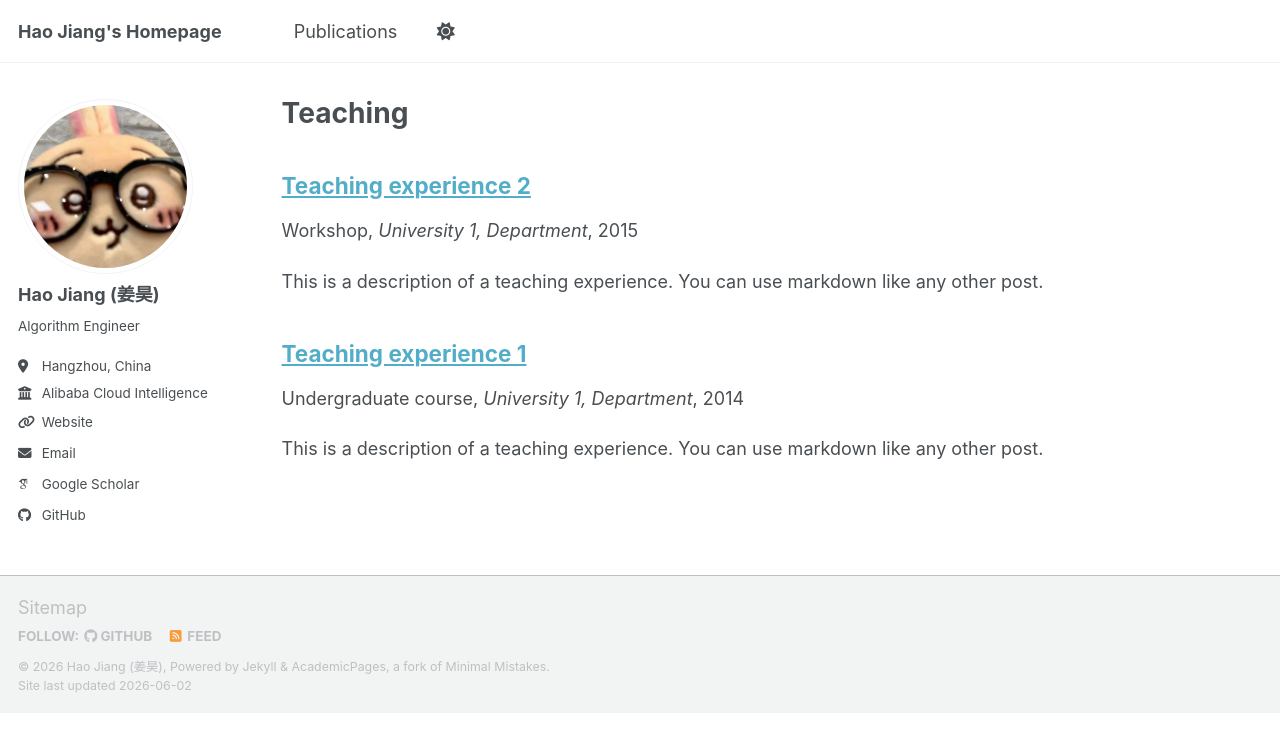
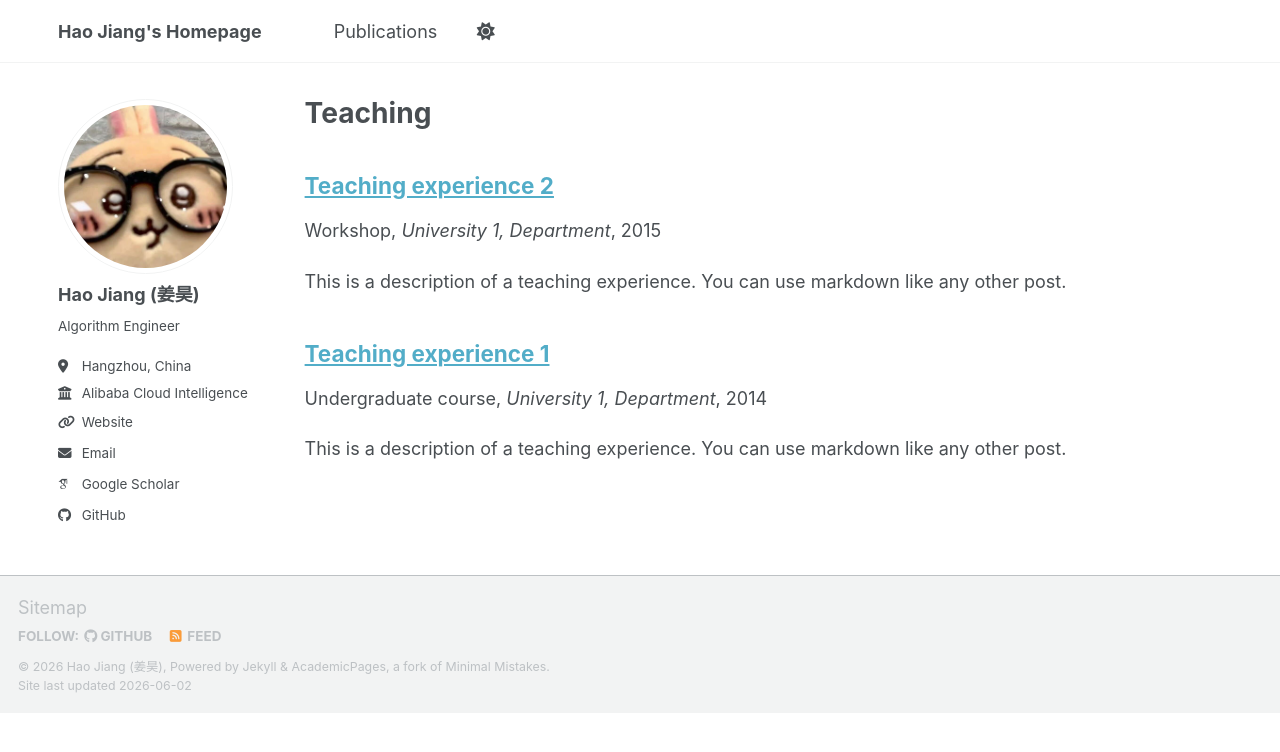
Before and after one commit to RewindL/RewindL.github.io, a Jekyll site: the page built from _pages/teaching.html, in a window 1280 px wide. Shown: the top 752 px of the page. Built offline with Jekyll 4.4.1, drawn with Linux system fonts in a browser that asks for light colours; some web fonts are replaced; a script bundle is joined from its source files by our own code; library files that are not in the unit come from our copies.

Commit message:
adjust html

```diff
--- a/_sass/_themes.scss
+++ b/_sass/_themes.scss
@@ -52,8 +52,8 @@ $caption-font-family        : $serif;
 $small                      : 600px !default;
 $medium                     : 768px !default;
 $medium-wide                : 900px !default;
-$large                      : 925px !default;
-$x-large                    : 1280px !default;
+$large                      : 1200px !default;
+$x-large                    : 1600px !default;
 
 /* ==========================================================================
    Grid
@@ -65,7 +65,7 @@ $right-sidebar-width-wide   : auto;
 
 $susy: (
     columns: 12,
-    column-width: 120px,
+    column-width: 150px,
     gutters: 1/4,
     math: fluid,
     output: float,
```
Also changed, not shown: _pages/about.md (+6 -3 lines).
